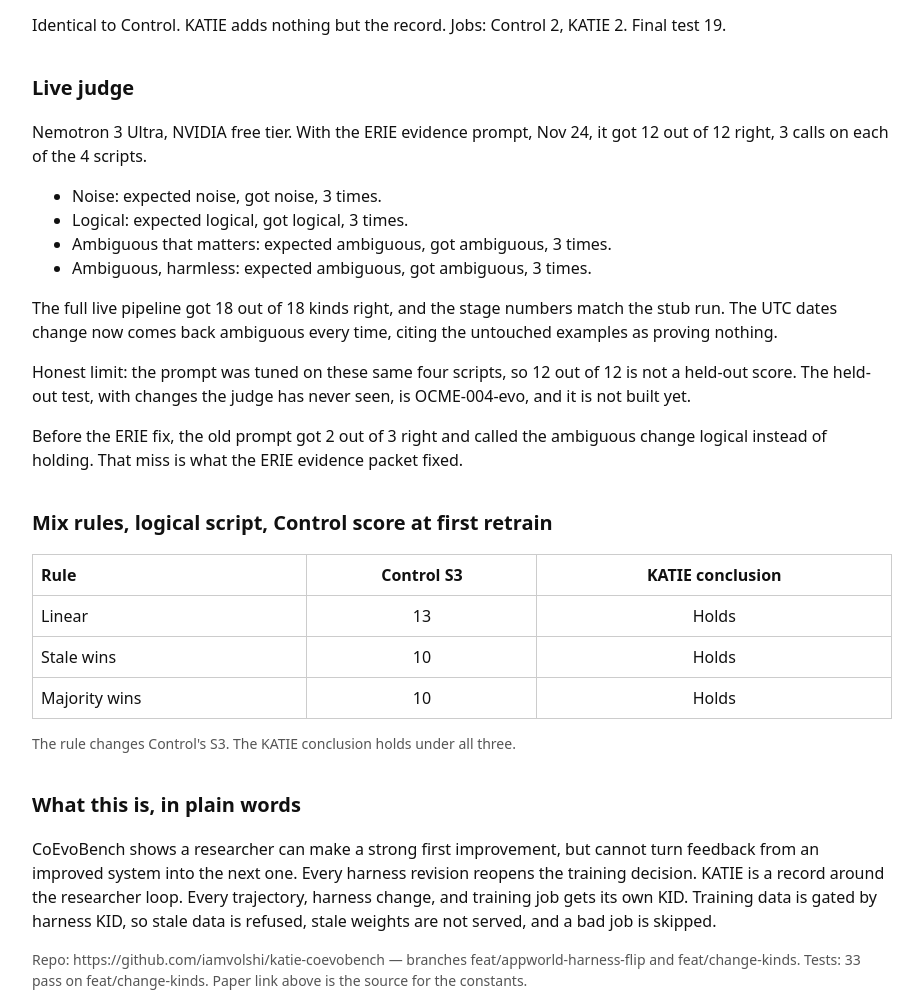
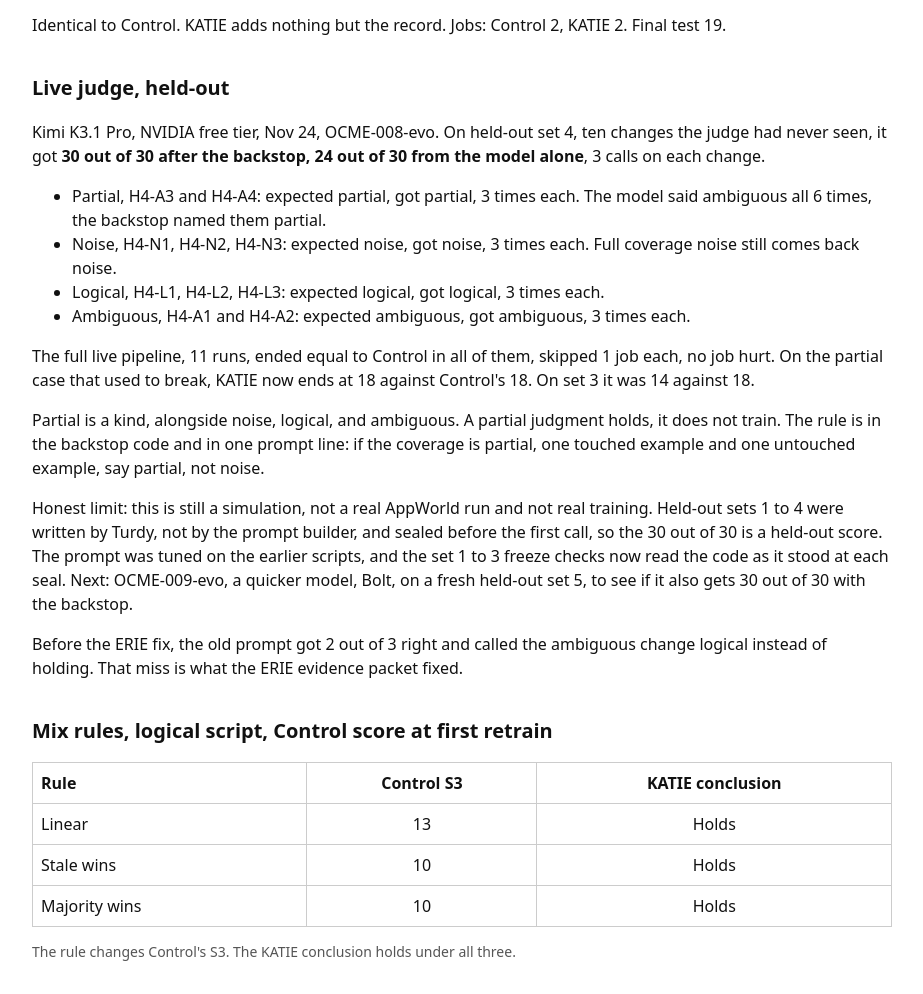
Before and after one commit to iamvolshi/katie-coevobench, a plain HTML site: page docs/index.html in a window 1280 px wide. Shown: the part 855-1849 px from the top of the page, without its empty margins (178-1101 px from the left). Drawn offline with Linux system fonts and the light colour scheme.

Commit message:
Demo page: OCME-008-evo proof, K3 30 of 30 after backstop on held-out set 4, partial is a kind

```diff
--- a/docs/index.html
+++ b/docs/index.html
@@ -46,16 +46,17 @@ th:first-child, td:first-child { text-align: left; }
 </table>
 <p id="script-result"></p>
 
-<h2>Live judge</h2>
-<p>Nemotron 3 Ultra, NVIDIA free tier. With the ERIE evidence prompt, Nov 24, it got 12 out of 12 right, 3 calls on each of the 4 scripts.</p>
+<h2>Live judge, held-out</h2>
+<p>Kimi K3.1 Pro, NVIDIA free tier, Nov 24, OCME-008-evo. On held-out set 4, ten changes the judge had never seen, it got <strong>30 out of 30 after the backstop, 24 out of 30 from the model alone</strong>, 3 calls on each change.</p>
 <ul>
-<li>Noise: expected noise, got noise, 3 times.</li>
-<li>Logical: expected logical, got logical, 3 times.</li>
-<li>Ambiguous that matters: expected ambiguous, got ambiguous, 3 times.</li>
-<li>Ambiguous, harmless: expected ambiguous, got ambiguous, 3 times.</li>
+<li>Partial, H4-A3 and H4-A4: expected partial, got partial, 3 times each. The model said ambiguous all 6 times, the backstop named them partial.</li>
+<li>Noise, H4-N1, H4-N2, H4-N3: expected noise, got noise, 3 times each. Full coverage noise still comes back noise.</li>
+<li>Logical, H4-L1, H4-L2, H4-L3: expected logical, got logical, 3 times each.</li>
+<li>Ambiguous, H4-A1 and H4-A2: expected ambiguous, got ambiguous, 3 times each.</li>
 </ul>
-<p>The full live pipeline got 18 out of 18 kinds right, and the stage numbers match the stub run. The UTC dates change now comes back ambiguous every time, citing the untouched examples as proving nothing.</p>
-<p>Honest limit: the prompt was tuned on these same four scripts, so 12 out of 12 is not a held-out score. The held-out test, with changes the judge has never seen, is OCME-004-evo, and it is not built yet.</p>
+<p>The full live pipeline, 11 runs, ended equal to Control in all of them, skipped 1 job each, no job hurt. On the partial case that used to break, KATIE now ends at 18 against Control's 18. On set 3 it was 14 against 18.</p>
+<p>Partial is a kind, alongside noise, logical, and ambiguous. A partial judgment holds, it does not train. The rule is in the backstop code and in one prompt line: if the coverage is partial, one touched example and one untouched example, say partial, not noise.</p>
+<p>Honest limit: this is still a simulation, not a real AppWorld run and not real training. Held-out sets 1 to 4 were written by Turdy, not by the prompt builder, and sealed before the first call, so the 30 out of 30 is a held-out score. The prompt was tuned on the earlier scripts, and the set 1 to 3 freeze checks now read the code as it stood at each seal. Next: OCME-009-evo, a quicker model, Bolt, on a fresh held-out set 5, to see if it also gets 30 out of 30 with the backstop.</p>
 <p>Before the ERIE fix, the old prompt got 2 out of 3 right and called the ambiguous change logical instead of holding. That miss is what the ERIE evidence packet fixed.</p>
 
 <h2>Mix rules, logical script, Control score at first retrain</h2>
@@ -69,7 +70,7 @@ th:first-child, td:first-child { text-align: left; }
 
 <h2>What this is, in plain words</h2>
 <p>CoEvoBench shows a researcher can make a strong first improvement, but cannot turn feedback from an improved system into the next one. Every harness revision reopens the training decision. KATIE is a record around the researcher loop. Every trajectory, harness change, and training job gets its own KID. Training data is gated by harness KID, so stale data is refused, stale weights are not served, and a bad job is skipped.</p>
-<p class="small">Repo: https://github.com/iamvolshi/katie-coevobench — branches feat/appworld-harness-flip and feat/change-kinds. Tests: 33 pass on feat/change-kinds. Paper link above is the source for the constants.</p>
+<p class="small">Repo: https://github.com/iamvolshi/katie-coevobench — branches feat/partial-backstop, feat/kimi-k3-judge, and feat/held-out-set-4. Tests: 118 pass on feat/partial-backstop. Paper link above is the source for the constants.</p>
 
 <script>
 var DATA = {
```
